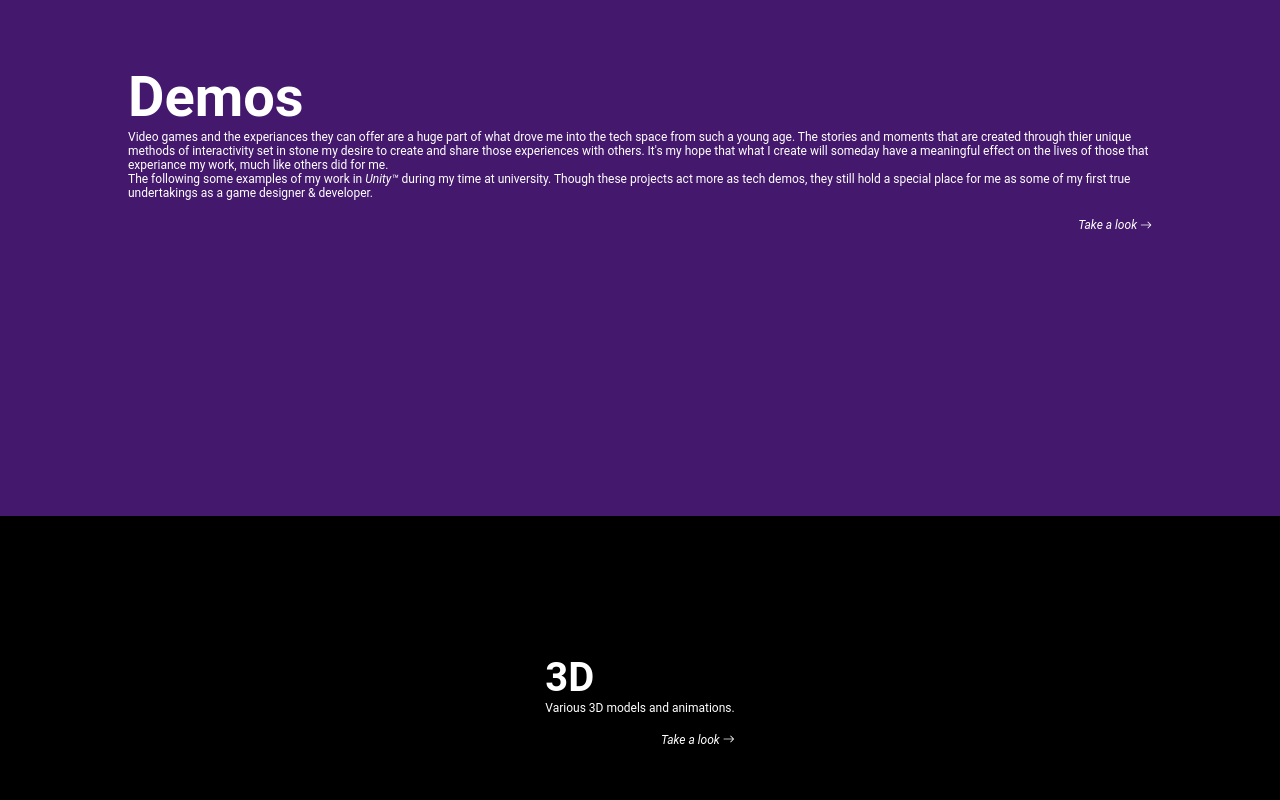
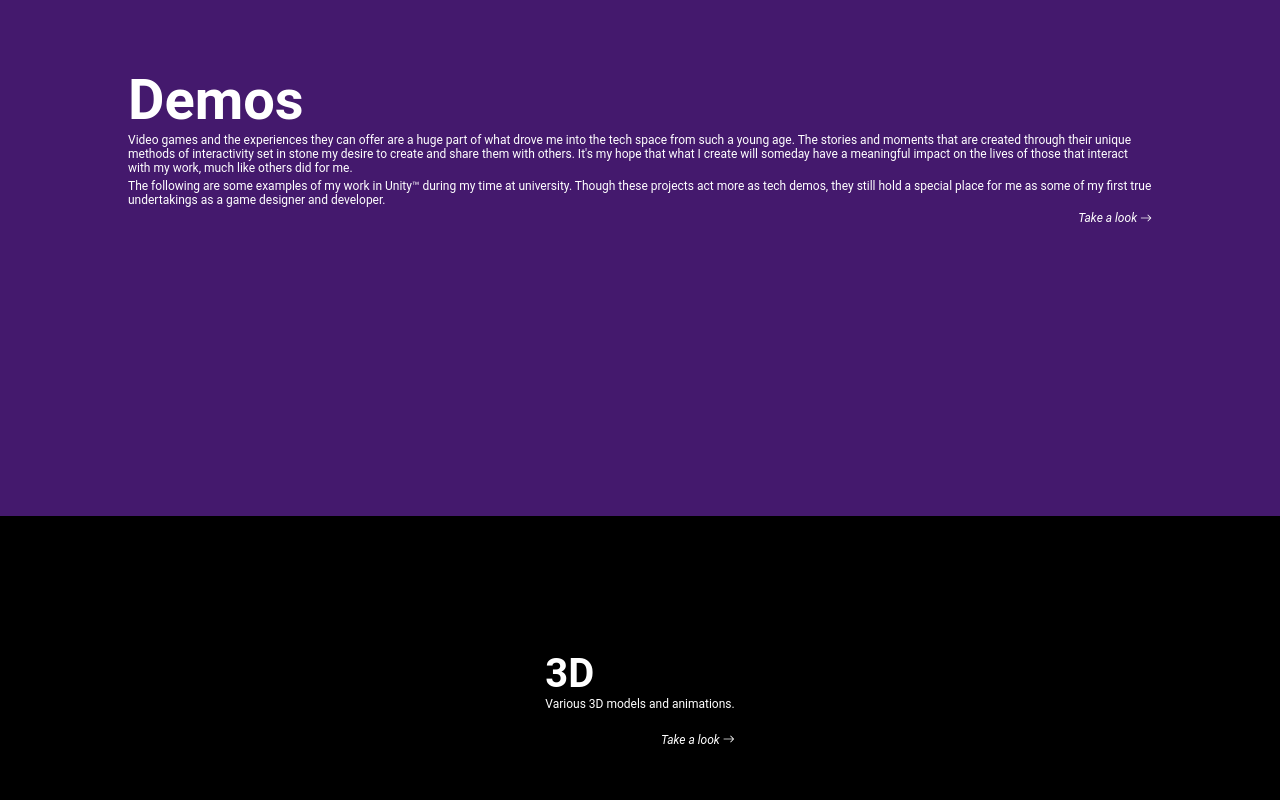
Before and after one commit to Tristand1506/indigo_black.github.io, a plain HTML site: page index.html in a window 1280 px wide. Shown: the part 1020-1820 px from the top of the page. Drawn offline with nearby package versions, Linux system fonts and the light colour scheme.

Commit message:
more proof reading, also paragraphs wont listen to  my margin bottom to add spacing between paragraphs wah

```diff
--- a/index.html
+++ b/index.html
@@ -58,14 +58,15 @@
           <div class="text-group">
             <h1>Demos</h1>
             <p>
-              Video games and the experiances they can offer are a huge part of what drove me into the tech space from such a young age.
-              The stories and moments that are created through thier unique methods of interactivity set in stone my desire to create and share those experiences with others.
-              It's my hope that what I create will someday have a meaningful effect on the lives of those that experiance my work, much like others did for me.
-              <br>
-              The following some examples of my work in <i>Unity™</i> during my time at university. Though these projects act more as tech demos,
-              they still hold a special place for me as some of my first true undertakings as a game designer & developer.
+              Video games and the experiences they can offer are a huge part of what drove me into the tech space from such a young age.
+              The stories and moments that are created through their unique methods of interactivity set in stone my desire to create and share them with others.
+              It's my hope that what I create will someday have a meaningful impact on the lives of those that interact with my work, much like others did for me.
             </p>
-            <br>
+
+            <p>
+              The following are some examples of my work in Unity™ during my time at university.
+              Though these projects act more as tech demos, they still hold a special place for me as some of my first true undertakings as a game designer and developer.
+            </p>
             <p style="text-align: right; font-style: italic;">Take a look <i class="bi bi-arrow-right"></i> </p>
           </div>
         </div>
--- a/web.css
+++ b/web.css
@@ -46,6 +46,7 @@ h3{
 p{
   font-size: 0.75rem;
   margin: 0;
+  margin-bottom: 0.25rem;
 }
 
 
```
